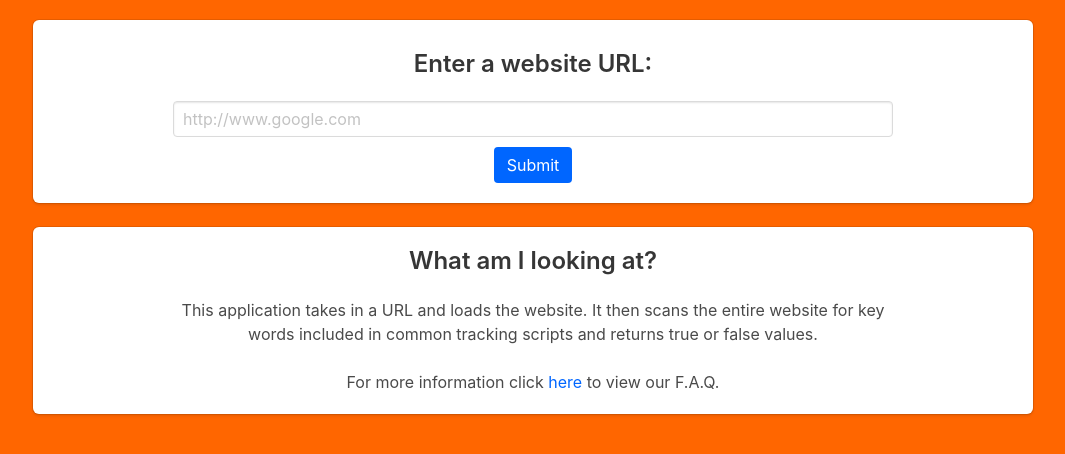
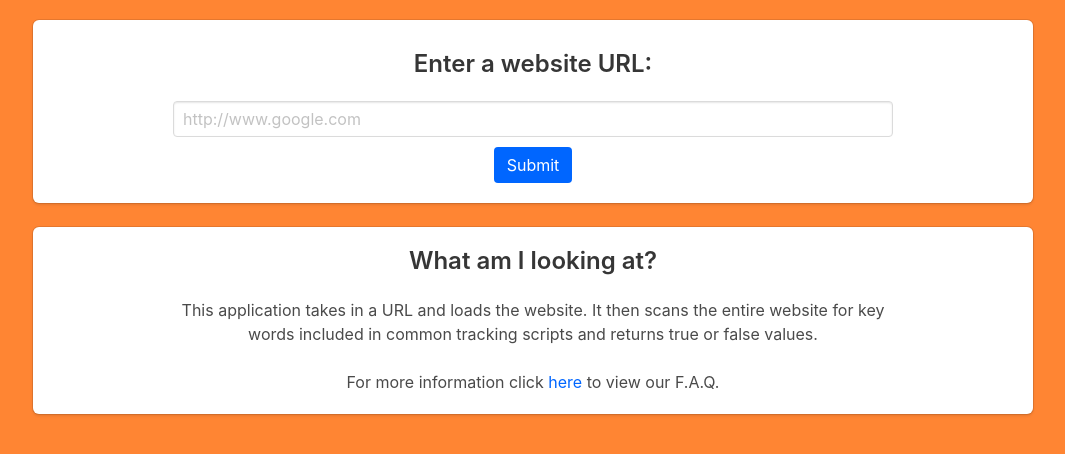
Before and after one commit to tonyjsouthern/Scraper-BE, a website: page public/index.html in a window 1280 px wide. Shown: the whole page, without its empty margins (107-1172 px from the left). Drawn offline with nearby package versions, Linux system fonts and the light colour scheme; files that its build step writes are made by us from their sources.

Commit message:
change color scheme

```diff
--- a/public/styles.css
+++ b/public/styles.css
@@ -9,14 +9,14 @@
 }
 
 html {
-    background-color: #ff6600 !important;
+    background-color: #ff8533 !important;
     height: 100%;
 }
 
 
 
 body {
-  background-color: #ff6600;
+  background-color: #ff8533;
   height: 100%;
   font-family: 'Helvetica Neue', Helvetica, Arial, sans-serif;
   color: #333;
```
